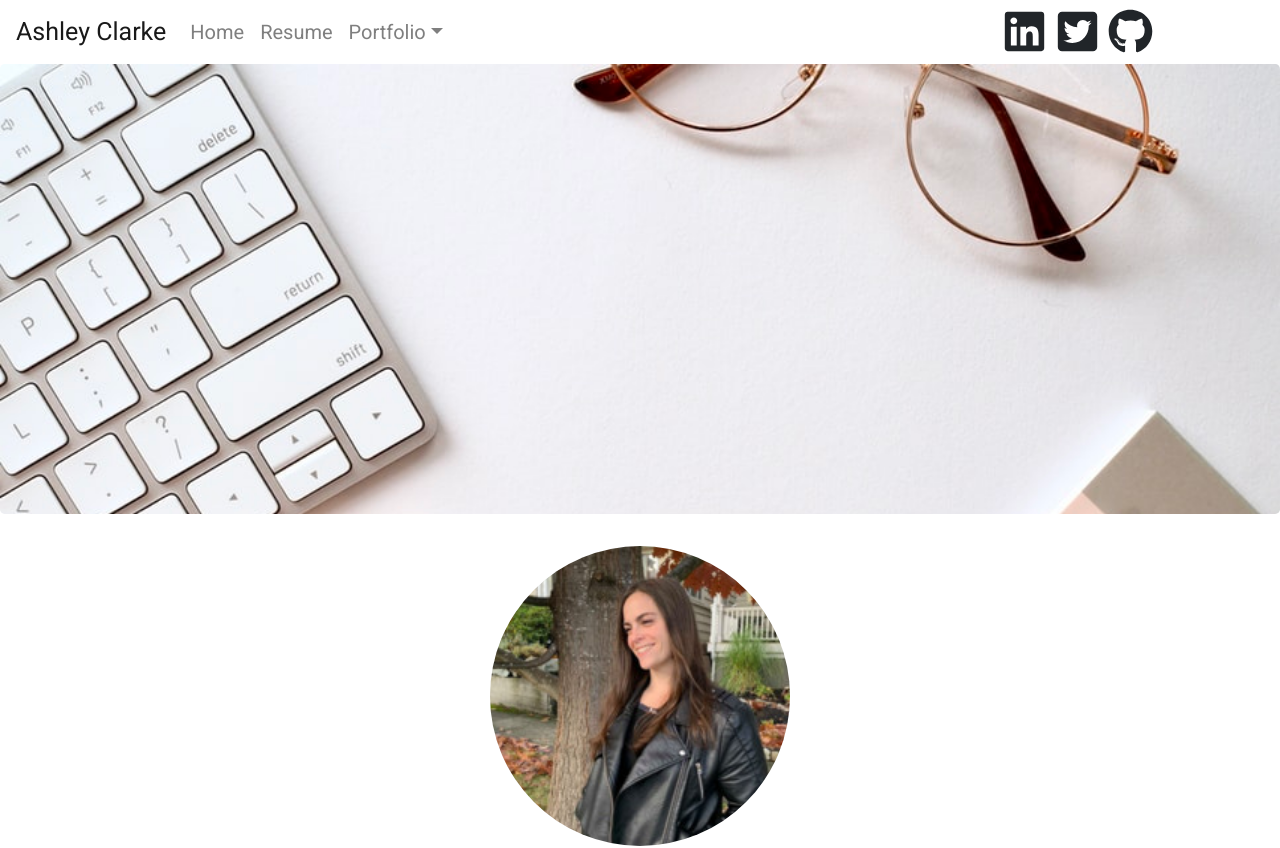
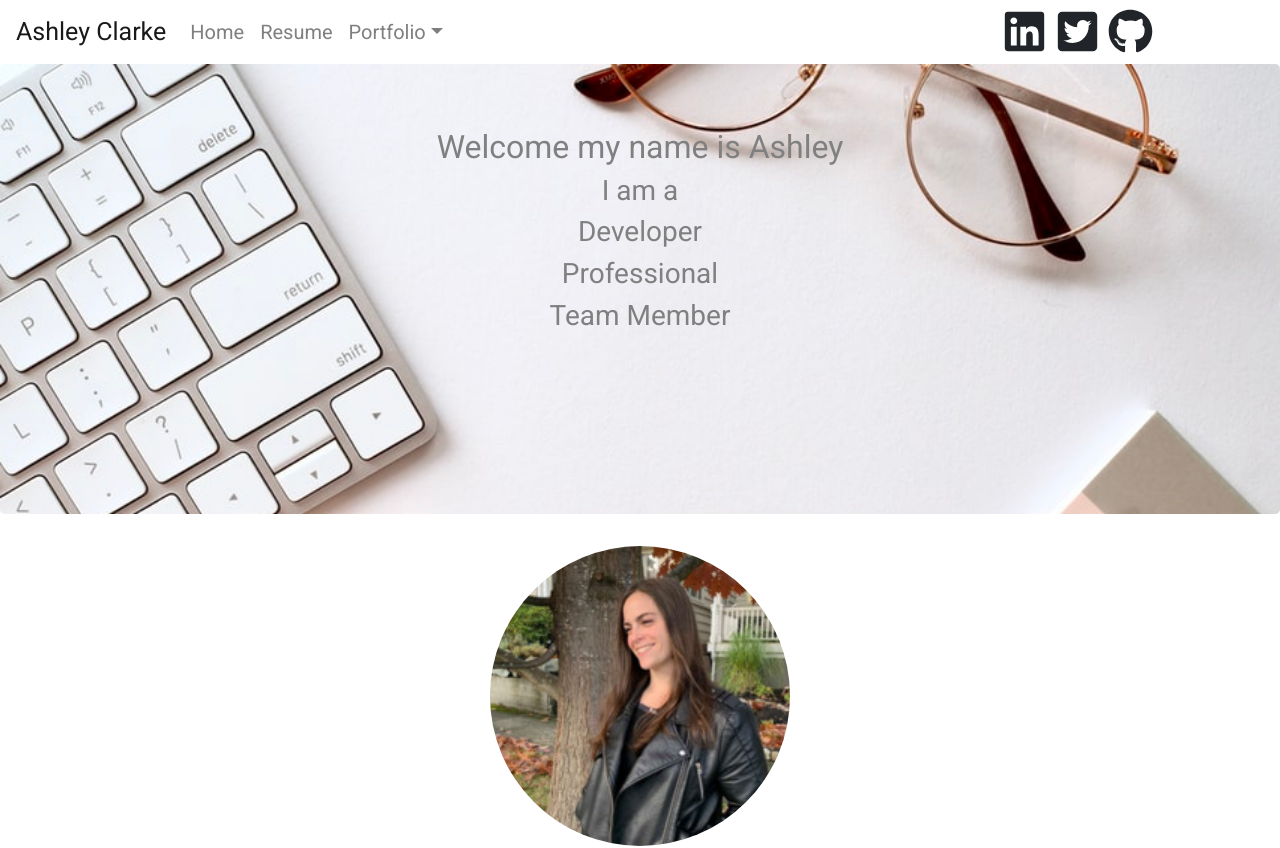
Before and after one commit to crashley1992/portfolio, a React (Create React App) app in the folder client/: page / in a window 1280 px wide. Shown: the top 848 px of the page. Built offline with nearby package versions, Linux system fonts and the light colour scheme.

Commit message:
added a welcome message (still need to animate it) and filled out he project two page

```diff
--- a/client/src/components/Footer/Footer.js
+++ b/client/src/components/Footer/Footer.js
@@ -4,7 +4,7 @@ import './footer.css';
 
 const Footer = () => {
     return(
-        <div>
+        <div className="footer">
         <h1>Thanks for Stopping By!</h1>
             <div className="icon-container">
             <FaLinkedin size={45} className="social-icons"/>
--- a/client/src/components/JumbotronContainer/JumbotronContainer.js
+++ b/client/src/components/JumbotronContainer/JumbotronContainer.js
@@ -1,11 +1,28 @@
-import React from 'react';
+import React, { Component } from 'react';
 import Jumbotron from 'react-bootstrap/Jumbotron';
 import './jumbotron.css';
 
-const JumbotronContainer = () => {
-    return (
-        <Jumbotron />
-    )
+class JumbotronContainer extends Component{
+    state = {
+        opacity: 0
+    }
+
+    handleClick = (event) => {
+        event.preventDefault();
+        this.setState({opacity: 1}, () => setTimeout(() => this.setState({opacity:0}),4000));
+    }
+
+    render(){
+        return (
+            <Jumbotron>
+                <h2 className="welcome-header">Welcome my name is Ashley</h2>
+                <h3 className="intro">I am a </h3>
+                <h3 className="intro">Developer</h3>
+                <h3 className="intro">Professional</h3>
+                <h3 className="intro">Team Member</h3>
+            </Jumbotron>
+        )
+    }
 }
 
 export default JumbotronContainer;
--- a/client/src/components/JumbotronContainer/jumbotron.css
+++ b/client/src/components/JumbotronContainer/jumbotron.css
@@ -4,3 +4,13 @@
     background-repeat: none;
     height: 450px;
 }
+
+.welcome-header {
+    text-align: center;
+    color: grey;
+}
+
+.intro {
+    text-align: center;
+    color: grey;
+}
--- a/client/src/components/PortfolioDisplay/PortfolioDisplay.js
+++ b/client/src/components/PortfolioDisplay/PortfolioDisplay.js
@@ -1,7 +1,7 @@
 import React, { Component } from 'react';
 import Image from 'react-bootstrap/Image';
 import './portfolio-display.css';
-import comic from './comic.gif';
+import comic from './random-button.gif';
 import goose from './clicky-game.gif';
 
 class PortfolioDisplay extends Component {
--- a/client/src/pages/ProjectOne.js
+++ b/client/src/pages/ProjectOne.js
@@ -2,7 +2,7 @@ import React, { Component } from 'react';
 import Image from 'react-bootstrap/Image';
 import comicWireframe from './images/comicWireframe.PNG';
 import './styles/project-one.css';
-import comic from '../components/PortfolioDisplay/comic.gif'
+import comic from '../components/PortfolioDisplay/random-button.gif'
 import Footer from '../components/Footer/Footer';
 import { FaGithub } from "react-icons/fa";
 
@@ -15,9 +15,9 @@ class ProjectOne extends Component {
             <div className="gif-container">
             <Image className="comic-gif" src={comic} fluid />
             </div>
-            <p>This app is a Comic Hero Finder. A user should be able to type a comic hero's name and infomation about them will display. Some features in the works will allow users to save and look up comics associated with a hero.</p>
+            <p></p>
             <h5><strong>In progress Features</strong></h5>
-            <p>I will be adding in MongoDB so that user information can be saved. Ideally, users should be able to save a character's info and be able to view characters that they have liked. This will involve users being able to create an account and login for future use. Additionally, I would like to make it so users can look up available comics on Amazon or other online stores for a selected character.</p>
+            <p>This app is a Comic Hero Finder. A user should be able to type a comic hero's name and information about them will display. Some features in the works will allow users to save and look up comics associated with a hero.</p>
             {/* Link to deployed site */}
             <h5>Link to deployed site: <a href="https://rocky-headland-64193.herokuapp.com/" target="_blank" rel="noopener noreferrer">https://rocky-headland-64193.herokuapp.com/</a></h5>
             <h5>Link to Github Repo: <a href="https://github.com/crashley1992/comic-hero-finder" target="_blank" rel="noopener noreferrer">https://github.com/crashley1992/comic-hero-finder</a></h5>
@@ -47,7 +47,7 @@ class ProjectOne extends Component {
             {/* Process Section */}
             <h1>Process</h1>
             <h5><strong>Why choose React?</strong></h5>
-            <p>A previous version of this project was made using jQuery. Nothing agaisnt jQuery, but it felt like code was getting repetitive in certain parts of the project such as the results display. React seemed like a better choice for scalability,readability, and overall maintainence of the project. This is escpecially true as new features are added.</p>
+            <p>A previous version of this project was made using jQuery. Nothing against jQuery, but it felt like code was getting repetitive in certain parts of the project such as the results display. React seemed like a better choice for scalability,readability, and overall maintenance of the project. This is especially true as new features are added.</p>
             <h5><strong>Why choose MongoDB?</strong></h5>
             <p>Flexibility! Since new features are being added to the project, MongoDB is really easy to configure and organize without having to worry about complex object-relational mapping(ORM). Additionally, there are cloud features such as MongoDB Atlas that allows for more secure storage of data.</p>
             <h5><strong>Why choose Node?</strong></h5>
--- a/client/src/pages/ProjectTwo.js
+++ b/client/src/pages/ProjectTwo.js
@@ -1,12 +1,33 @@
 import React, { Component } from 'react';
 import Footer from '../components/Footer/Footer';
+import goose from '../components/PortfolioDisplay/clicky-game.gif'
+import '../pages/styles/project-one.css';
+import { FaGithub } from "react-icons/fa";
+import Image from 'react-bootstrap/Image';
 
 class ProjectTwo extends Component {
     render() {
         return (
-        <div>
-            <h1>Project Walkthrough in construction</h1>
-            <p>Link to deployed site: <a href="https://crashley1992.github.io/clicky-game/" target="_blank" rel="noopener noreferrer">Honk!</a></p>
+            <div className="page-one">
+            <h1>Summary of app</h1>
+            {/* Gif Container*/}
+            <div className="gif-container">
+            <Image className="comic-gif" src={goose} fluid />
+            </div>
+            <p>This is a memory game where a player will try and select a unique card each time without clicking on one that they already have selected previously. Once a card is selected, the cards will reshuffle so the player will have to try and remember a previously chosen card. The current score and high score are tracked so a player can gauge how well they are doing. </p>
+            <p>This game is not mobile responsive due to phones having too small of a screen. I did not want to try and make the cards smaller because it might be hard for people to see. Additionally, if the cards were displayed in a column it would make things less user friendly due to having to scroll up and down the screen so much. </p>
+            <h5><strong>In progress Features</strong></h5>
+            <p>When I have time, I'd like to add some music and sound effects to indicate game over. This is to to help players realize when they lost.</p>
+            {/* Link to deployed site */}
+            <h5>Link to deployed site: <a href="https://crashley1992.github.io/clicky-game/" target="_blank" rel="noopener noreferrer">https://crashley1992.github.io/clicky-game/</a></h5>
+            <h5>Link to Github Repo: <a href="https://github.com/crashley1992/clicky-game" target="_blank" rel="noopener noreferrer">https://github.com/crashley1992/clicky-game</a></h5>
+            {/* Design Section */}
+            <h1>Design:</h1>
+            {/* Design process explanation */}
+            <p>Before drafting up a design, the rules for the game were laid out as well as what features the game should have. These rules were how the mechanics of the memory game should work as well as scoring. I was inspired to do Untitled Goose because I love video games and my current job involves engaging with the gaming community. At the time, Untitled Goose was very popular and the sneaky goose seemed perfect for a memory game. </p>
+            <h5><strong>Why choose React?</strong></h5>
+            <p>I wanted to learn React! I had mostly been using vanilla Javascript and jQuery. This was the first project I made in React. I felt this game would be a good opportunity to apply some of React’s fundamentals such as how to map json information to a component, and pass values using props. </p>
+            <p>HONK! HONK!</p>
             <Footer />
         </div>
         )
```
Also changed, not shown: client/package.json (+6 -3 lines), 2 other files (tests, documents, lock files or other folders).
